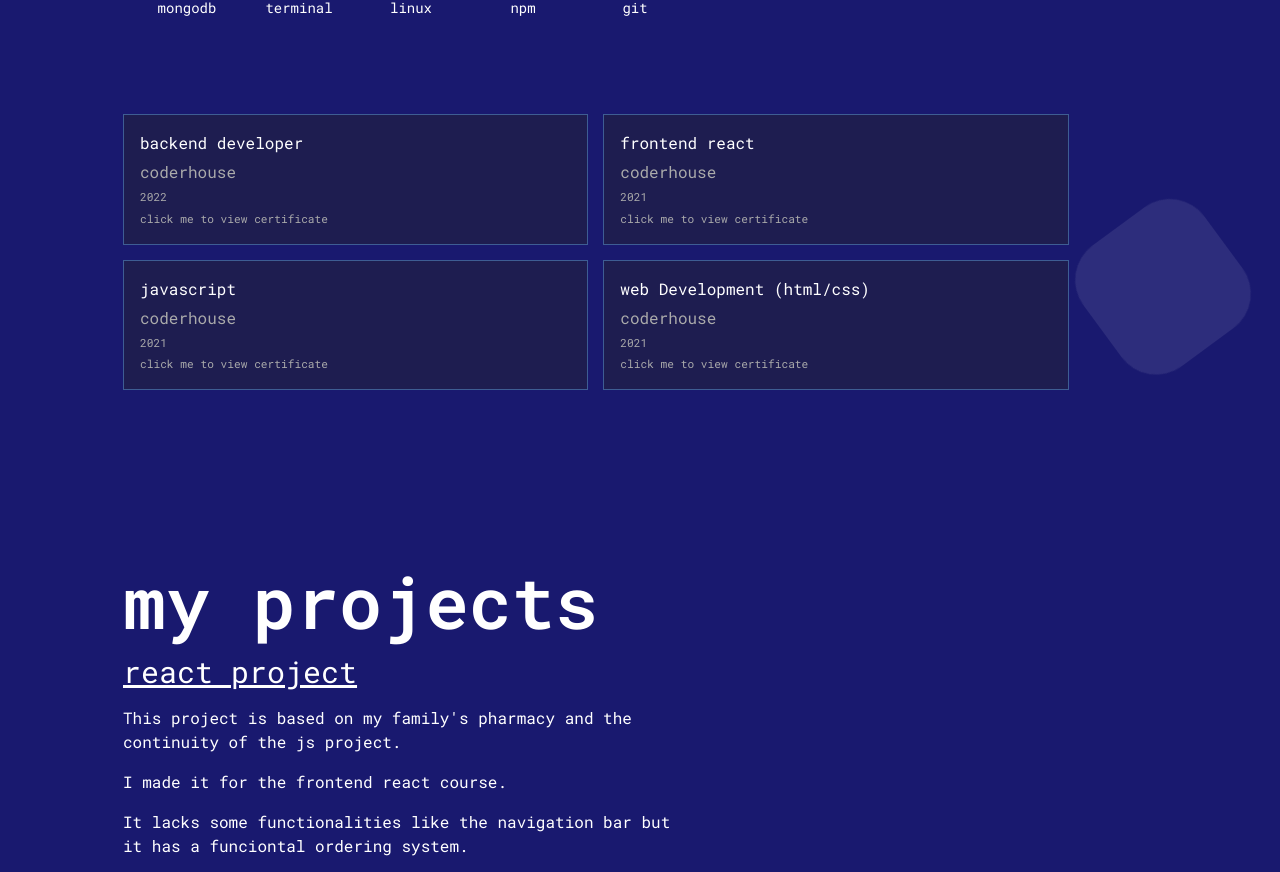
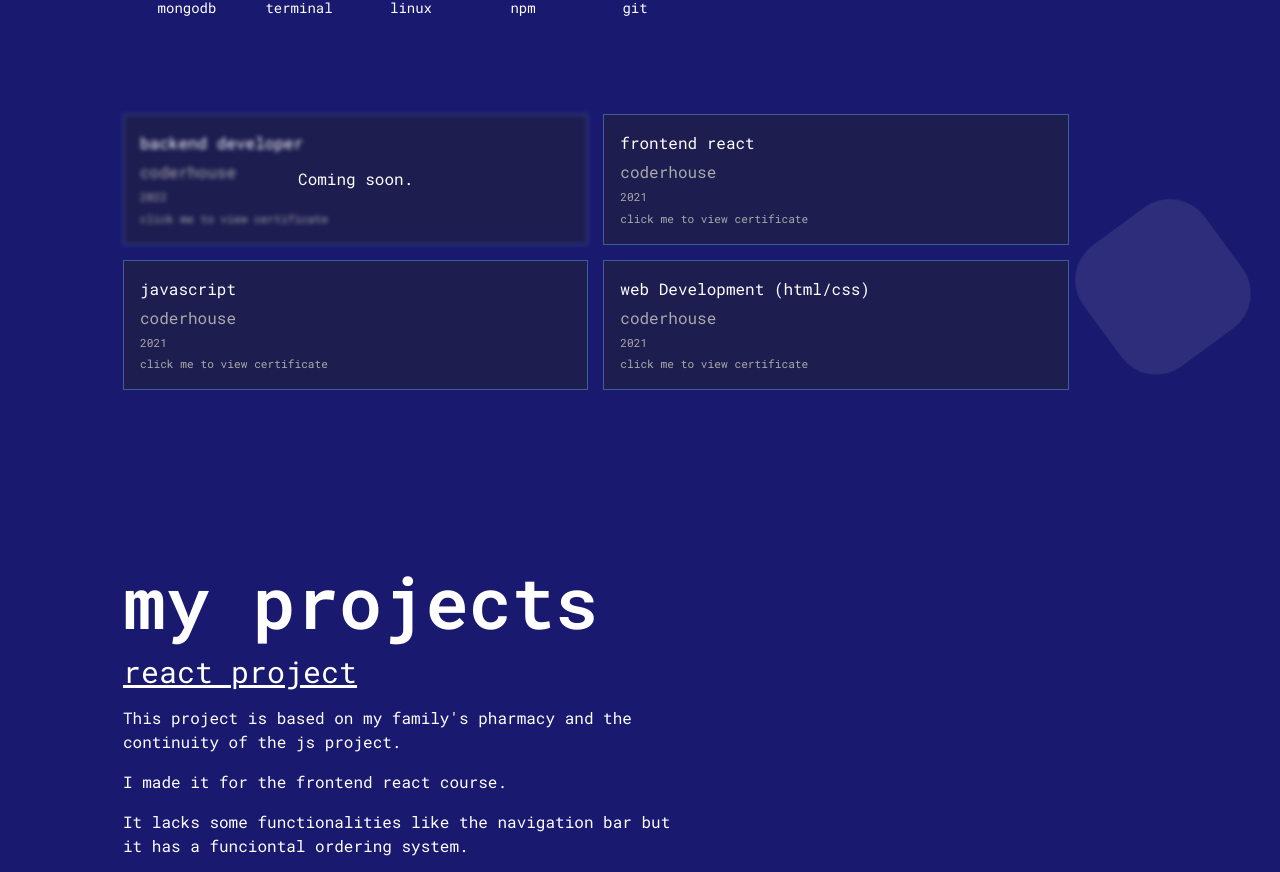
Before and after one commit to JYachelini/portfolio, a React (Vite) app: page / in a window 1280 px wide. Shown: the part 1775-2647 px from the top of the page. Built offline with nearby package versions, Linux system fonts and the light colour scheme; grey boxes are pictures that could not be loaded.

Commit message:
back cert

```diff
--- a/src/components/Skills.tsx
+++ b/src/components/Skills.tsx
@@ -25,20 +25,29 @@ const Skills = React.forwardRef((props, ref: any) => {
 					<h2>technologies</h2>
 					<div className='flex  max-w-full flex-wrap sm:gap-4 sm:p-4 pl-0'>
 						{technologies.map((image: ImagesInterface, index: number) => {
-							return <Images key={index} src={image.src} description={image.description} />
+							return (
+								<Images key={index} src={image.src} description={image.description} />
+							)
 						})}
 					</div>
 				</div>
 			</div>
 			<div className='section_skills--right'>
 				<div className='section_skills--right_certifications flex-wrap flex-col md:flex-row'>
-					<div className='md:w-[45%]'>
-						<a href='' className='certification-wrap md:w-full' target='_blank'>
+					<div className='md:w-[45%] relative'>
+						<a
+							href=''
+							className='certification-wrap md:w-full blur-[2px]'
+							target='_blank'
+						>
 							<h3>backend developer</h3>
 							<h4>coderhouse</h4>
 							<p>2022</p>
 							<p>click me to view certificate</p>
 						</a>
+						<p className='absolute top-0 flex justify-center items-center coming-soon'>
+							Coming soon.
+						</p>
 					</div>
 
 					<a
--- a/src/css/06-components/_sections.scss
+++ b/src/css/06-components/_sections.scss
@@ -9,9 +9,8 @@ main {
 		margin-left: 1.5em;
 		margin-right: 1.5em;
 		padding: 0;
-		@media only screen and(min-width:$breakpoint-sm){
+		@media only screen and(min-width:$breakpoint-sm) {
 			padding: 3rem;
-
 		}
 		@media only screen and(min-width:$breakpoint-lg) {
 			margin-left: 0;
@@ -30,7 +29,7 @@ main {
 			width: 40%;
 		}
 		h1 {
-			@media only screen and (min-width:$breakpoint-sm){
+			@media only screen and (min-width: $breakpoint-sm) {
 				font-size: 2.5rem;
 			}
 			font-size: 1.7rem;
@@ -41,7 +40,7 @@ main {
 		text-align: right;
 		margin-top: 5em;
 		h3 {
-			@media only screen and (min-width:$breakpoint-sm){
+			@media only screen and (min-width: $breakpoint-sm) {
 				font-size: 1.5rem;
 			}
 			font-size: 1rem;
@@ -117,13 +116,21 @@ main {
 					gap: 5px;
 					p,
 					h4,
-					a, div a {
+					a,
+					div a {
 						color: var(--color-gray);
 					}
 					p,
-					a, div a {
+					a,
+					div a {
 						font-size: 0.7rem;
 					}
+				}
+				.coming-soon {
+					width: 100%;
+					height: 100%;
+					display: flex;
+					justify-content: center;
 				}
 			}
 		}
--- a/src/css/main.css
+++ b/src/css/main.css
@@ -391,12 +391,20 @@ main .section_skills .section_skills--right .section_skills--right_certification
 }
 main .section_skills .section_skills--right .section_skills--right_certifications .certification-wrap p,
 main .section_skills .section_skills--right .section_skills--right_certifications .certification-wrap h4,
-main .section_skills .section_skills--right .section_skills--right_certifications .certification-wrap a, main .section_skills .section_skills--right .section_skills--right_certifications .certification-wrap div a {
+main .section_skills .section_skills--right .section_skills--right_certifications .certification-wrap a,
+main .section_skills .section_skills--right .section_skills--right_certifications .certification-wrap div a {
   color: var(--color-gray);
 }
 main .section_skills .section_skills--right .section_skills--right_certifications .certification-wrap p,
-main .section_skills .section_skills--right .section_skills--right_certifications .certification-wrap a, main .section_skills .section_skills--right .section_skills--right_certifications .certification-wrap div a {
+main .section_skills .section_skills--right .section_skills--right_certifications .certification-wrap a,
+main .section_skills .section_skills--right .section_skills--right_certifications .certification-wrap div a {
   font-size: 0.7rem;
+}
+main .section_skills .section_skills--right .section_skills--right_certifications .coming-soon {
+  width: 100%;
+  height: 100%;
+  display: flex;
+  justify-content: center;
 }
 main .section_projects div article {
   justify-content: space-between;
```
Also changed, not shown: 1 other file (tests, documents, lock files or other folders). Lines whose indentation alone changed are shown as unchanged.
